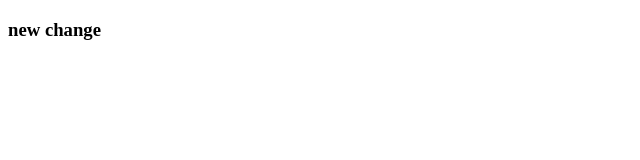
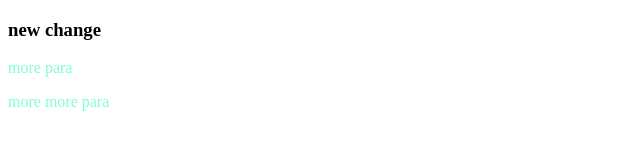
Before and after one commit to Fatema-Nawrin/second-repo, a plain HTML site: page index.html in a window 1280 px wide. Shown: the whole page, without its empty margins (0-640 px from the left). Drawn offline with Linux system fonts and the light colour scheme.

Commit message:
style added

```diff
--- a/index.html
+++ b/index.html
@@ -5,9 +5,12 @@
     <meta http-equiv="X-UA-Compatible" content="IE=edge">
     <meta name="viewport" content="width=device-width, initial-scale=1.0">
     <title>Repo</title>
+    <link rel="stylesheet" href="style.css">
 </head>
 <body>
     <h3>new change</h3>
+    <p>more para</p>
+    <p>more more para</p>
 
 </body>
 </html>
--- /dev/null
+++ b/style.css
@@ -0,0 +1,3 @@
+p{
+    color: aquamarine;
+}
```
